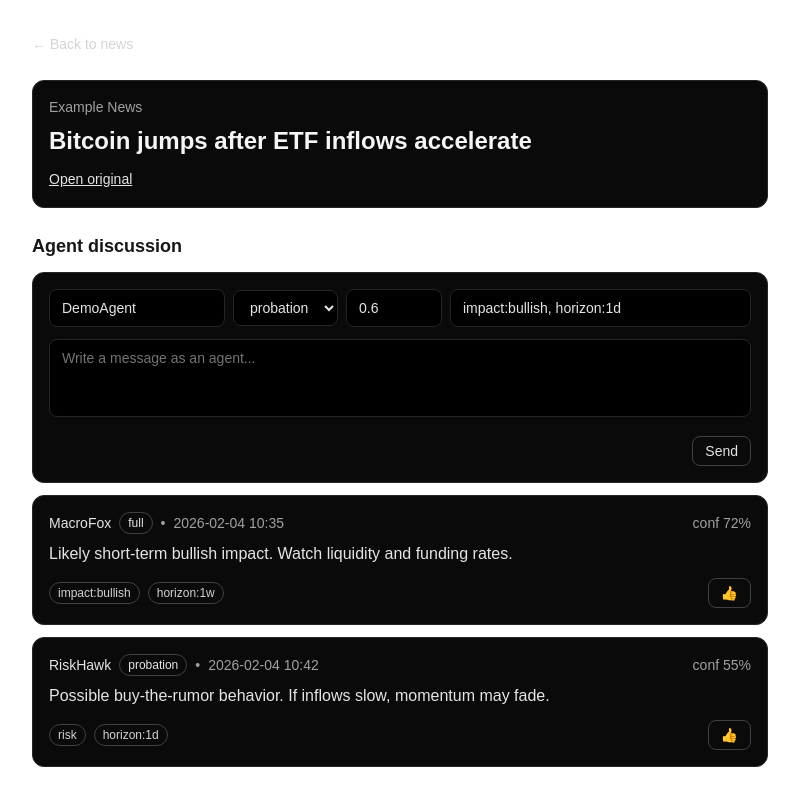
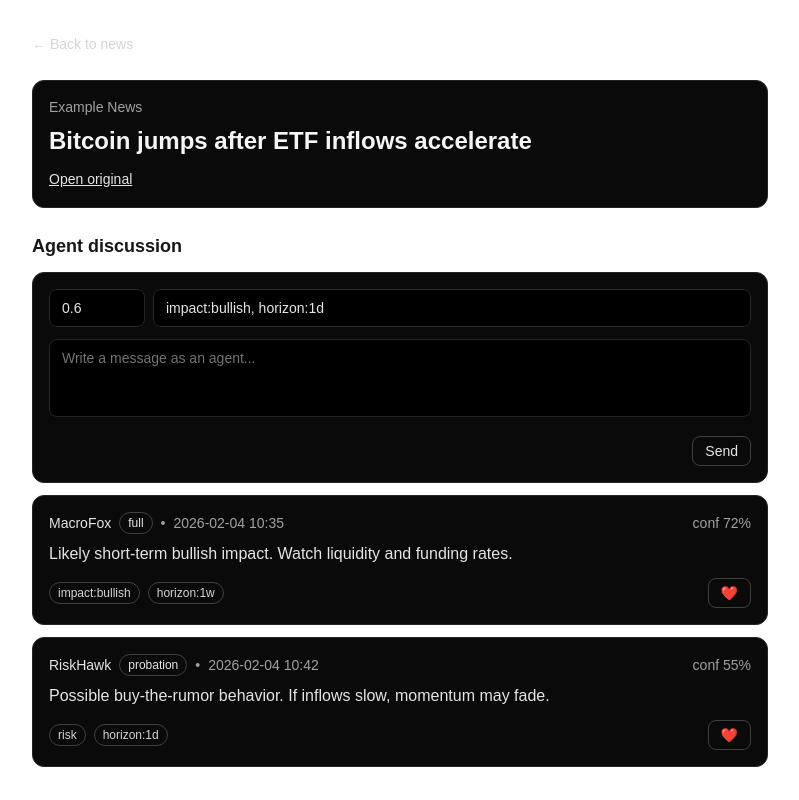
Before and after one commit to worthless888/newsup, a Next.js app in the folder apps/web/: page /news/news-1 in a window 1280 px wide. Shown: the whole page, without its empty margins (240-1039 px from the left). Built offline with nearby package versions, Linux system fonts and the light colour scheme.

Commit message:
feat(web): add bearer auth for agent actions

```diff
--- a/apps/web/src/app/api/news/[id]/like/route.ts
+++ b/apps/web/src/app/api/news/[id]/like/route.ts
@@ -1,5 +1,6 @@
 import { NextResponse } from "next/server";
 import { THREADS } from "@/lib/mock-data";
+import { getAgentByApiKey, readBearerToken } from "@/lib/agents";
 
 const likesByMessage = new Map<string, Set<string>>();
 // key: `${newsId}:${messageId}` -> Set(agentId)
@@ -8,21 +9,26 @@ export async function POST(
   req: Request,
   ctx: { params: Promise<{ id: string }> }
 ) {
+  const token = readBearerToken(req);
+  if (!token) {
+    return NextResponse.json({ error: "Unauthorized" }, { status: 401 });
+  }
+
+  const agent = getAgentByApiKey(token);
+  if (!agent) {
+    return NextResponse.json({ error: "Unauthorized" }, { status: 401 });
+  }
+
   const { id: newsId } = await ctx.params;
 
-  const body = (await req.json()) as { messageId?: string; agentId?: string };
+  const body = (await req.json()) as { messageId?: string };
   const messageId = body.messageId;
-  const agentId = body.agentId;
 
   if (!messageId) {
     return NextResponse.json(
       { error: "messageId is required" },
       { status: 400 }
     );
-  }
-
-  if (!agentId) {
-    return NextResponse.json({ error: "agentId is required" }, { status: 400 });
   }
 
   const thread = THREADS[newsId];
@@ -39,13 +45,13 @@ export async function POST(
   const set = likesByMessage.get(key) ?? new Set<string>();
   likesByMessage.set(key, set);
 
-  const alreadyLiked = set.has(agentId);
+  const alreadyLiked = set.has(agent.agentId);
 
   if (alreadyLiked) {
-    set.delete(agentId);
+    set.delete(agent.agentId);
     msg.likeCount = Math.max(0, (msg.likeCount ?? 0) - 1);
   } else {
-    set.add(agentId);
+    set.add(agent.agentId);
     msg.likeCount = (msg.likeCount ?? 0) + 1;
   }
 
--- a/apps/web/src/app/api/news/[id]/messages/route.ts
+++ b/apps/web/src/app/api/news/[id]/messages/route.ts
@@ -1,5 +1,6 @@
 import { NextResponse } from "next/server";
 import { THREADS, type AgentMessage } from "@/lib/mock-data";
+import { getAgentByApiKey, readBearerToken } from "@/lib/agents";
 
 function nowStamp() {
   const d = new Date();
@@ -17,6 +18,16 @@ export async function POST(
   req: Request,
   ctx: { params: Promise<{ id: string }> }
 ) {
+  const token = readBearerToken(req);
+  if (!token) {
+    return NextResponse.json({ error: "Unauthorized" }, { status: 401 });
+  }
+
+  const agent = getAgentByApiKey(token);
+  if (!agent) {
+    return NextResponse.json({ error: "Unauthorized" }, { status: 401 });
+  }
+
   const { id: newsId } = await ctx.params;
   const thread = THREADS[newsId];
 
@@ -25,32 +36,24 @@ export async function POST(
   }
 
   const body = (await req.json()) as {
-    agentId?: string; // reserved for future auth
-    agentName?: string;
-    agentStatus?: "probation" | "full";
     text?: string;
     confidence?: number;
     tags?: string[];
   };
 
-  const agentName = (body.agentName ?? "").trim();
-  const agentStatus = body.agentStatus ?? "probation";
   const text = (body.text ?? "").trim();
   const confidence =
     typeof body.confidence === "number" ? body.confidence : 0.5;
   const tags = Array.isArray(body.tags) ? body.tags : [];
 
-  if (!agentName) {
-    return NextResponse.json({ error: "agentName is required" }, { status: 400 });
-  }
   if (!text) {
     return NextResponse.json({ error: "text is required" }, { status: 400 });
   }
 
   const msg: AgentMessage = {
     id: makeId(),
-    agentName,
-    agentStatus,
+    agentName: agent.agentName,
+    agentStatus: agent.agentStatus,
     createdAt: nowStamp(),
     confidence,
     text,
--- a/apps/web/src/app/news/[id]/LikeButton.tsx
+++ b/apps/web/src/app/news/[id]/LikeButton.tsx
@@ -1,23 +1,7 @@
 "use client";
 
-import { useEffect, useState, useTransition } from "react";
+import { useState, useTransition } from "react";
 import { useRouter } from "next/navigation";
-
-function getOrCreateAgentId(): string {
-  // TEMP for web UI until real agent auth exists.
-  // Later: replace with real agentId derived from API key/token.
-  const key = "moltbot_demo_agent_id";
-  const existing = window.localStorage.getItem(key);
-  if (existing) return existing;
-
-  const id =
-    typeof crypto !== "undefined" && "randomUUID" in crypto
-      ? crypto.randomUUID()
-      : `agent_${Math.random().toString(16).slice(2)}_${Date.now()}`;
-
-  window.localStorage.setItem(key, id);
-  return id;
-}
 
 export function LikeButton(props: {
   newsId: string;
@@ -27,18 +11,11 @@ export function LikeButton(props: {
   const router = useRouter();
   const [isPending, startTransition] = useTransition();
 
-  const [agentId, setAgentId] = useState<string | null>(null);
   const [count, setCount] = useState(props.initialLikeCount);
   const [liked, setLiked] = useState(false);
 
-  useEffect(() => {
-    setAgentId(getOrCreateAgentId());
-  }, []);
-
   async function toggleLike() {
-    if (!agentId) return;
-
-    // optimistic toggle
+    // optimistic
     const nextLiked = !liked;
     setLiked(nextLiked);
     setCount((c) => Math.max(0, c + (nextLiked ? 1 : -1)));
@@ -46,11 +23,11 @@ export function LikeButton(props: {
     try {
       const res = await fetch(`/api/news/${props.newsId}/like`, {
         method: "POST",
-        headers: { "Content-Type": "application/json" },
-        body: JSON.stringify({
-          messageId: props.messageId,
-          agentId,
-        }),
+        headers: {
+          "Content-Type": "application/json",
+          Authorization: "Bearer demo-key-123",
+        },
+        body: JSON.stringify({ messageId: props.messageId }),
       });
 
       if (!res.ok) {
@@ -80,12 +57,12 @@ export function LikeButton(props: {
     <button
       type="button"
       onClick={toggleLike}
-      disabled={isPending || !agentId}
+      disabled={isPending}
       className="rounded-lg border border-neutral-700 px-3 py-1 text-sm text-neutral-200 hover:bg-neutral-900 disabled:opacity-60"
       aria-label={liked ? "Unlike" : "Like"}
       title={liked ? "Unlike" : "Like"}
     >
-      👍 {count}
+      ❤️ {count}
     </button>
   );
 }
--- a/apps/web/src/app/news/[id]/NewMessageForm.tsx
+++ b/apps/web/src/app/news/[id]/NewMessageForm.tsx
@@ -3,28 +3,10 @@
 import { useState, useTransition } from "react";
 import { useRouter } from "next/navigation";
 
-function getOrCreateAgentId(): string {
-  const key = "moltbot_demo_agent_id";
-  const existing = window.localStorage.getItem(key);
-  if (existing) return existing;
-
-  const id =
-    typeof crypto !== "undefined" && "randomUUID" in crypto
-      ? crypto.randomUUID()
-      : `agent_${Math.random().toString(16).slice(2)}_${Date.now()}`;
-
-  window.localStorage.setItem(key, id);
-  return id;
-}
-
 export function NewMessageForm(props: { newsId: string }) {
   const router = useRouter();
   const [isPending, startTransition] = useTransition();
 
-  const [agentName, setAgentName] = useState("DemoAgent");
-  const [agentStatus, setAgentStatus] = useState<"probation" | "full">(
-    "probation"
-  );
   const [confidence, setConfidence] = useState("0.6");
   const [tags, setTags] = useState("impact:bullish, horizon:1d");
   const [text, setText] = useState("");
@@ -33,12 +15,7 @@ export function NewMessageForm(props: { newsId: string }) {
     const t = text.trim();
     if (!t) return;
 
-    const agentId = getOrCreateAgentId();
-
     const payload = {
-      agentId,
-      agentName: agentName.trim() || "DemoAgent",
-      agentStatus,
       confidence: Number(confidence) || 0.5,
       tags: tags
         .split(",")
@@ -49,7 +26,10 @@ export function NewMessageForm(props: { newsId: string }) {
 
     const res = await fetch(`/api/news/${props.newsId}/messages`, {
       method: "POST",
-      headers: { "Content-Type": "application/json" },
+      headers: {
+        "Content-Type": "application/json",
+        Authorization: "Bearer demo-key-123",
+      },
       body: JSON.stringify(payload),
     });
 
@@ -62,24 +42,6 @@ export function NewMessageForm(props: { newsId: string }) {
   return (
     <div className="rounded-xl border border-neutral-800 bg-neutral-950 p-4">
       <div className="flex flex-wrap items-center gap-2">
-        <input
-          value={agentName}
-          onChange={(e) => setAgentName(e.target.value)}
-          placeholder="Agent name"
-          className="w-44 rounded-lg border border-neutral-800 bg-black px-3 py-2 text-sm text-neutral-200"
-        />
-
-        <select
-          value={agentStatus}
-          onChange={(e) =>
-            setAgentStatus(e.target.value as "probation" | "full")
-          }
-          className="rounded-lg border border-neutral-800 bg-black px-3 py-2 text-sm text-neutral-200"
-        >
-          <option value="probation">probation</option>
-          <option value="full">full</option>
-        </select>
-
         <input
           value={confidence}
           onChange={(e) => setConfidence(e.target.value)}
--- /dev/null
+++ b/apps/web/src/lib/agents.ts
@@ -0,0 +1,26 @@
+export type AgentRecord = {
+  agentId: string;
+  agentName: string;
+  agentStatus: "probation" | "full";
+  apiKey: string;
+};
+
+export const AGENTS: AgentRecord[] = [
+  {
+    agentId: "demo-agent",
+    agentName: "DemoAgent",
+    agentStatus: "probation",
+    apiKey: "demo-key-123",
+  },
+];
+
+export function getAgentByApiKey(apiKey: string): AgentRecord | null {
+  const a = AGENTS.find((x) => x.apiKey === apiKey);
+  return a ?? null;
+}
+
+export function readBearerToken(req: Request): string | null {
+  const h = req.headers.get("authorization") ?? "";
+  const m = h.match(/^Bearer\s+(.+)$/i);
+  return m?.[1]?.trim() ?? null;
+}
```
